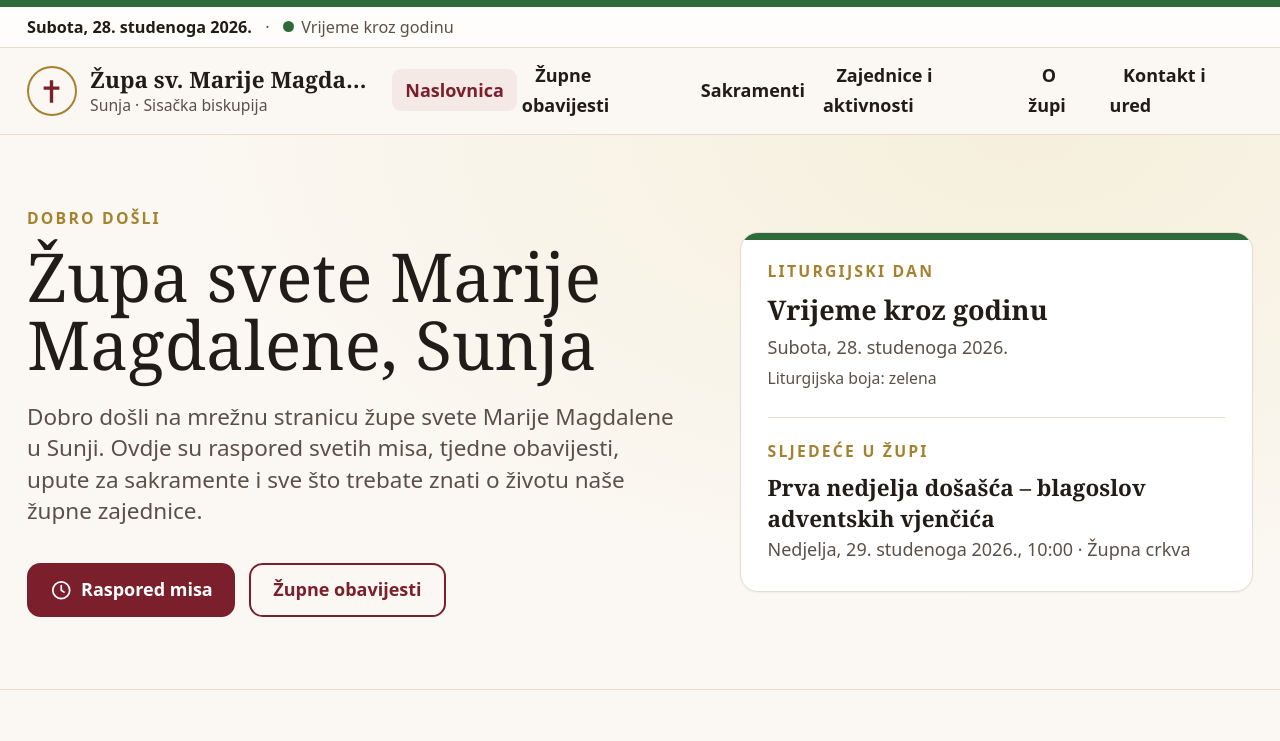
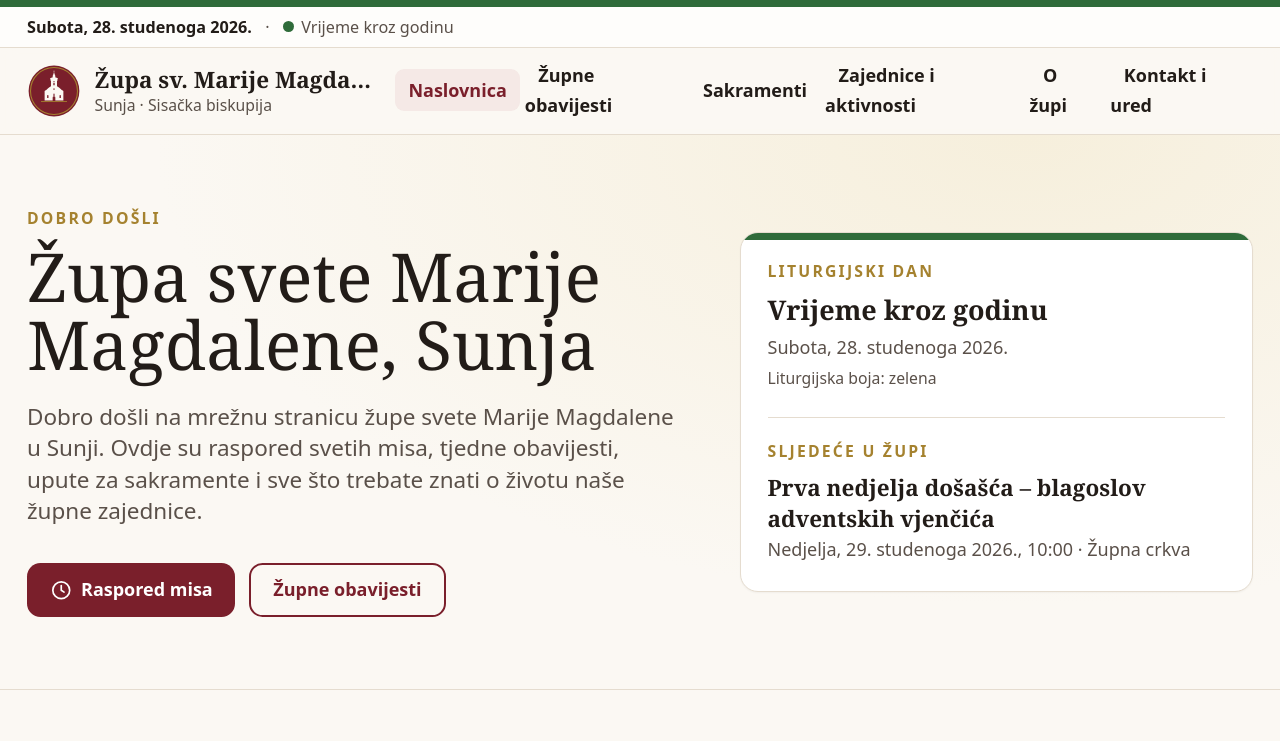
Before and after one commit to mosqsk/git_test, an Astro site: page / in a window 1280 px wide. Shown: the top 741 px of the page. Built offline with nearby package versions, Linux system fonts and the light colour scheme; Astro itself is replaced by a stand-in of ours.

Commit message:
Logo župe (prijedlog A): zaglavlje, podnožje, favicon, slika za dijeljenje
Znak s pročeljem crkve sv. Marije Magdalene u pečatu. Datoteke u
public/logo/ (SVG u boji, bijeli, tamni, s natpisom; PNG 512 px),
nove ikone favicon-32 i apple-touch-icon te nova og-slika.

Co-Authored-By: Claude Opus 5.5 <noreply@anthropic.com>
Claude-Session: https://claude.ai/code/session_01R3KpdJxZtTevTxwzsTTA4n

```diff
--- a/src/components/Zaglavlje.astro
+++ b/src/components/Zaglavlje.astro
@@ -32,7 +32,7 @@ const aktivno = (href: string) =>
   <div class="omot flex items-center justify-between gap-4 py-3">
     <a href="/" class="flex min-w-0 items-center gap-3 text-tinta no-underline hover:text-tinta">
       {logo
-        ? <img src={logo} alt="" class="h-11 w-11 shrink-0 object-contain" />
+        ? <img src={logo} alt="" class="h-12 w-12 shrink-0 object-contain" />
         : <span class="grid h-11 w-11 shrink-0 place-items-center rounded-full border-2 border-zlatna text-akcent">
             <svg viewBox="0 0 24 24" class="h-6 w-6" fill="currentColor" aria-hidden="true"><path d="M10.5 2h3v5.5H19v3h-5.5V22h-3V10.5H5v-3h5.5z"/></svg>
           </span>}
--- a/src/content/postavke/zupa.yml
+++ b/src/content/postavke/zupa.yml
@@ -2,7 +2,7 @@ naziv: Župa svete Marije Magdalene, Sunja
 kratki_naziv: Župa sv. Marije Magdalene
 podnaslov: Sunja · Sisačka biskupija
 biskupija: Sisačka biskupija · Dubičko-kostajnički dekanat
-logo: ''
+logo: /logo/zupa-znak.svg
 logo_biskupije: https://biskupija-sisak.hr/wp-content/uploads/2022/03/logo.png
 poveznica_biskupije: https://biskupija-sisak.hr/
 opis: Dobro došli na mrežnu stranicu župe svete Marije Magdalene u Sunji. Ovdje su raspored svetih misa, tjedne obavijesti, upute za sakramente i sve što trebate znati o životu naše župne zajednice.
--- a/src/layouts/Osnova.astro
+++ b/src/layouts/Osnova.astro
@@ -25,6 +25,8 @@ const ogSlika = new URL(slika || '/og-slika.png', Astro.site);
     <meta name="description" content={opis} />
     <link rel="canonical" href={kanonski} />
     <link rel="icon" href="/favicon.svg" type="image/svg+xml" />
+    <link rel="icon" href="/favicon-32.png" type="image/png" sizes="32x32" />
+    <link rel="apple-touch-icon" href="/apple-touch-icon.png" />
     <link rel="alternate" type="application/rss+xml" title={`Obavijesti – ${p.kratki_naziv}`} href="/rss.xml" />
     <link rel="sitemap" href="/sitemap-index.xml" />
     <meta name="theme-color" content="#7a1f2b" />
```
Also changed, not shown: public/apple-touch-icon.png (added), public/favicon-32.png (added), public/favicon.svg, public/logo/zupa-logo-tamna-pozadina.svg (added), public/logo/zupa-logo.svg (added), public/logo/zupa-znak-512.png (added), public/logo/zupa-znak-bijeli.svg (added), public/logo/zupa-znak-tamni.svg (added), public/logo/zupa-znak.svg (added), public/og-slika.png.
